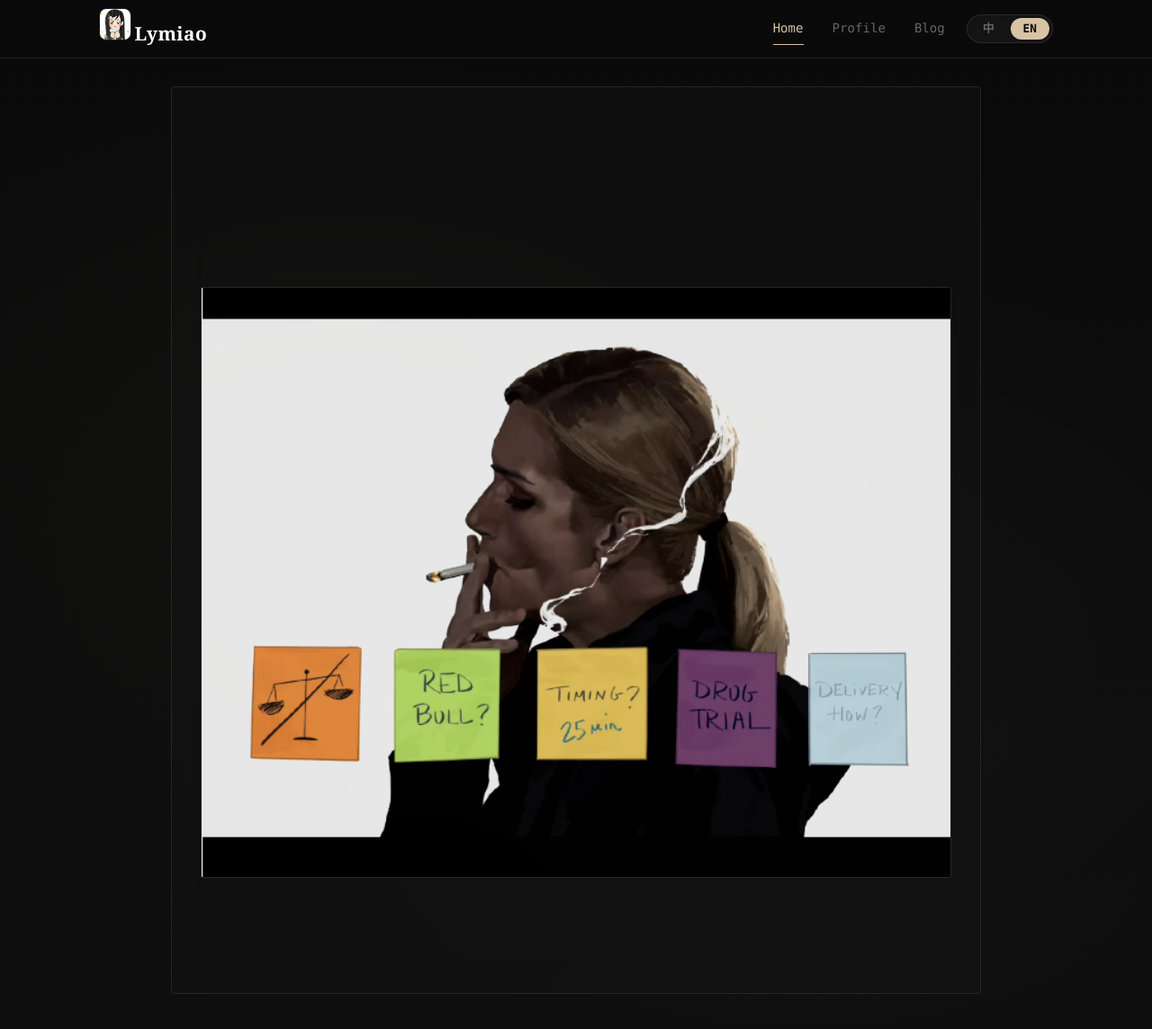
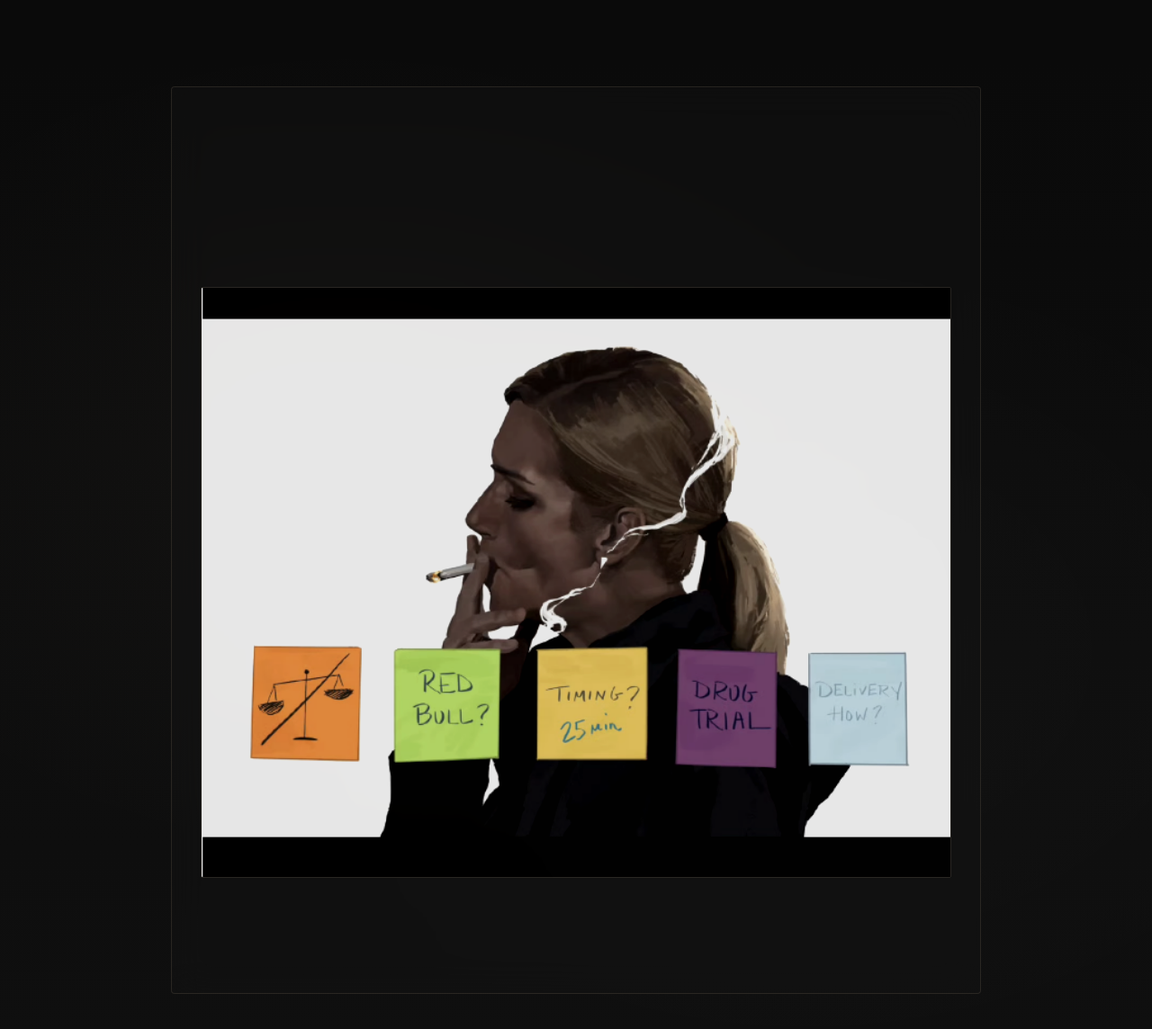
Before and after one commit to KAG778/Lymiao.github.io, a Jekyll site: the page built from index.html, in a window 1280 px wide and 1161 px high. Shown: the top 1144 px of the window at 90% size. Built offline with Jekyll 4.4.1, drawn with Linux system fonts in a browser that asks for light colours.

Commit message:
为intro入场页隐藏导航栏
修改内容：
- intro页面添加intro-page body class
- 当page.nav=='intro'时，不渲染导航栏header
- 确保intro页面作为纯入场页，无导航干扰
- "思想自由"和"Free Mind"文字保持原样显示

Co-Authored-By: Claude Sonnet 4.6 <noreply@anthropic.com>

```diff
--- a/_layouts/default.html
+++ b/_layouts/default.html
@@ -13,7 +13,8 @@
     <link rel="stylesheet" href="{{ site.baseurl }}/css/main.css" />
     {% feed_meta %}
   </head>
-  <body>
+  <body class="{% if page.nav == 'intro' %}intro-page{% endif %}">
+    {% if page.nav != 'intro' %}
     <header class="site-header">
       <div class="container header-inner">
         <div class="nav-brand">
@@ -44,6 +45,7 @@
         </div>
       </div>
     </header>
+    {% endif %}
 
     <main>
       {{ content }}
--- a/css/main.css
+++ b/css/main.css
@@ -83,6 +83,11 @@ a:hover {
   -webkit-backdrop-filter: blur(16px);
 }
 
+/* Intro页面隐藏导航栏 */
+body.intro-page .site-header {
+  display: none;
+}
+
 .header-inner {
   display: flex;
   align-items: center;
```
